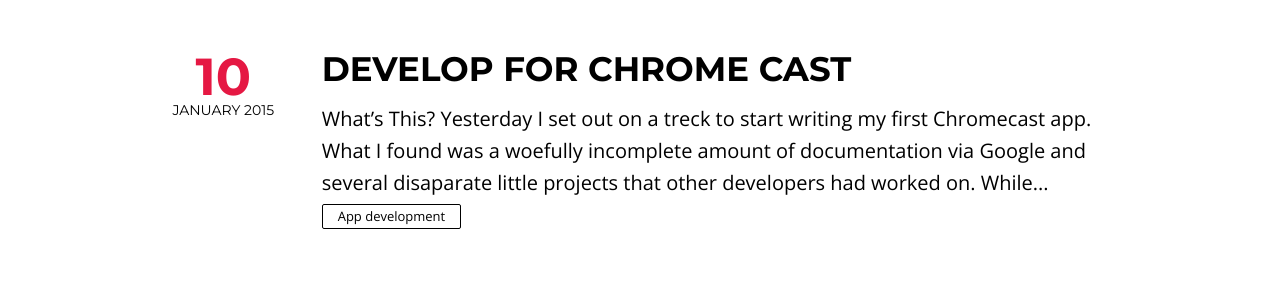
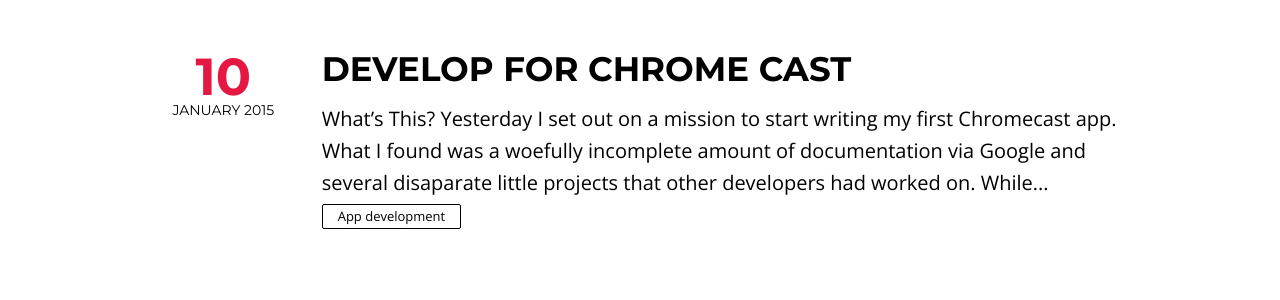
Before and after one commit to roachhd/notepad, a Jekyll site: the page built from index.html, in a window 1280 px wide and 900 px high, scrolled down 529 px. Shown: the part 155-455 px from the top of the window. Built offline with Jekyll 4.4.1, drawn with Linux system fonts in a browser that asks for light colours; nearby versions of some CDN libraries; the list of posts is cut into pages by our own code.

Commit message:
Update 2015-01-10-developing-for-chromecast.md

```diff
--- a/_posts/2015-01-10-developing-for-chromecast.md
+++ b/_posts/2015-01-10-developing-for-chromecast.md
@@ -8,7 +8,7 @@
 ---
 ## What's This?
 
-Yesterday I set out on a treck to start writing my first Chromecast app. What I found was a woefully incomplete amount
+Yesterday I set out on a mission to start writing my first Chromecast app. What I found was a woefully incomplete amount
 of [documentation](https://developers.google.com/cast/) via Google and several disaparate little projects that other
 developers had worked on. While the task was not insurmountable because of this, I thought why not just write up a simple
 Hello World with commentary to make any would be Chromecast Dev's life easier. So, that's what this is: a barebones
@@ -213,7 +213,7 @@
     </body>
     <script src="http://code.jquery.com/jquery-2.0.3.min.js"></script>
     <script src="http://underscorejs.org/underscore-min.js"></script>
-    ...
+
 
 Something you might notice is that we aren't importing any scripts for the Sender API. That's because this is handled by
 two things. You should remember way back when we were whitelisting our receiver that we also whitelisted `localhost`
@@ -222,7 +222,7 @@
 require this line:
 
     <html data-cast-api-enabled="true">
-    ...
+
 
 to tell the extension that we want the API injected on this page. Make sure you don't forget it!
 
@@ -246,7 +246,7 @@
                 initializeApi();
             }
         });
-    ...
+
 
 The event listener isn't too crazy. One of the consequences of the way the Sender API gets injected into our pages is that
 we don't really have any control over when it happens. But, the Google Devs were smart and gave us a way of finding out
@@ -263,14 +263,14 @@
 The version number basically lets our Sender decide if it's compatible with this version of the API. Besides that, we
 just make sure that the data in the `MessageEvent` matches the source and event described. Then we initialize our API:
 
-    ...
+
     initializeApi = function() {
         if (!cast_api) {
             cast_api = new cast.Api();
             cast_api.addReceiverListener('*** YOUR APP ID ****', onReceiverList);
         }
     };
-    ...
+
 
 I've added a check in here which makes sure we aren't calling this if we all ready have an API. So, we create a new `CastApi`
 object and attach a `ReceiverListener` to it. This will simply tell the `CastApi` that there are receivers which are listening
@@ -284,7 +284,7 @@
 The second parameter to `addReceiverListener` is what callback to use when we get a list of valid receivers. Which brings
 us to...
 
-    ...
+
     onReceiverList = function(list) {
         if (list.length > 0) {
             receiverList = list;
@@ -296,14 +296,14 @@
             });
         }
     };
-    ...
+
 
 According to Google's documentation the `ReceiverListener` fires at least once, regardless of if it's found anything, once
 you register it. So, we start with a check to make sure we actually have receivers. Then we just take that list and
 dump it out in our receiver list element. We store the id of the receiver in a data attribute on the anchor tag so we can
 reference it later. Then we attach click handlers to the list items:
 
-    ...
+
     receiverClicked = function(e) {
         e.preventDefault();
 
@@ -314,7 +314,7 @@
 
         doLaunch(receiver);
     };
-    ...
+
 
 This isn't too out there...all standard Javascript/jQuery. This is where I end up using Underscore: `_.find(receiverList...`.
 It should be pretty easy to figure out what's going on there. Underscore has a find function that takes two parameters:
@@ -323,7 +323,7 @@
 id matches that of the link we clicked. Simple enough. After we've found the right receiver, we launch our application
 on it:
 
-    ...
+
     doLaunch = function(receiver) {
         if (!cv_activity) {
             var request = new cast.LaunchRequest('*** YOUR APP ID ***', receiver);
@@ -333,7 +333,7 @@
             cast_api.launch(request, onLaunch);
         }
     };
-    ...
+
 
 First we check to make sure we don't already have an `Activity` launched on the receiver. While nothing bad would happen if
 we tried to launch another activity before closing out the first, I figured I'd put that check in there. As long
@@ -347,7 +347,7 @@
 launch. Exciting, right? We'll just add a couple more things to show off some other interactions with the receiver. First,
 that `onLaunch` function:
 
-    ...
+
     onLaunch = function(activity) {
         if (activity.status === 'running') {
             cv_activity = activity;
@@ -355,7 +355,7 @@
             cast_api.sendMessage(cv_activity.activityId, '*** YOUR NAMESPACE ***', {type: 'HelloWorld'});
         }
     };
-    ...
+
 
 Once our application gets launched on the receiver, why don't we say something to it? First we check the `ActivityStatus`
 that we got back from the `launch` function from before is in the running state. You can think of the `ActivityStatus`
@@ -379,7 +379,7 @@
 Just one more thing to do and then the tutorial is over. Hooray! Let's add a click handler that will actually end
 our session with the receiver:
 
-    ...
+
     $killSwitch.on('click', function() {
         cast_api.stopActivity(cv_activity.activityId, function(){
             cv_activity = null;
@@ -387,7 +387,7 @@
             $killSwitch.prop('disabled', true);
         });
     });
-    ...
+
 
 This one is pretty straight forward. When we click on the kill switch, we call `stopActivity` on the `Cast API`. This does
 exactly what it sounds like. We pass it the `Activity` id from our active activity and it tells the receiver we're done.
```
Also changed, not shown: other parts of _posts/2015-01-10-developing-for-chromecast.md (+2 -2 lines).
